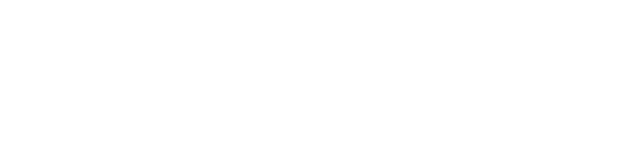
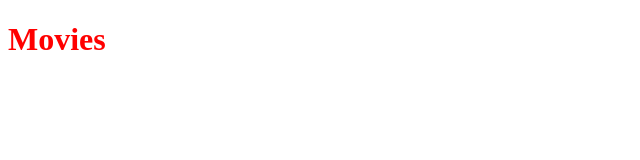
Before and after one commit to katzielinska/movies, a website built with Parcel: page src/index.html in a window 1280 px wide. Shown: the whole page, without its empty margins (0-640 px from the left). Built offline with nearby package versions, Linux system fonts and the light colour scheme.

Commit message:
Install yarn, compile style.scss

```diff
--- a/package.json
+++ b/package.json
@@ -1,4 +1,3 @@
-
 {
   "license": "UNLICENSED",
   "scripts": {
--- a/src/index.html
+++ b/src/index.html
@@ -4,12 +4,12 @@
     <meta charset="UTF-8" />
     <meta name="viewport" content="width=device-width, initial-scale=1.0" />
     <meta http-equiv="X-UA-Compatible" content="ie=edge" />
-    <title>The Smart Example</title>
+    <title>Movies</title>
 
-    <link rel="stylesheet" href="./style.scss" />
+    <link rel="stylesheet" href="./style.css" />
   </head>
   <body>
-
+    <h1>Movies</h1>
     <script src="./script.js"></script>
   </body>
 </html>
--- a/src/style.scss
+++ b/src/style.scss
@@ -0,0 +1,5 @@
+body{
+    h1{
+        color:red;
+    }
+}
```
Also changed, not shown: src/style.css (added), 1 other file. Lines whose indentation alone changed are shown as unchanged.
